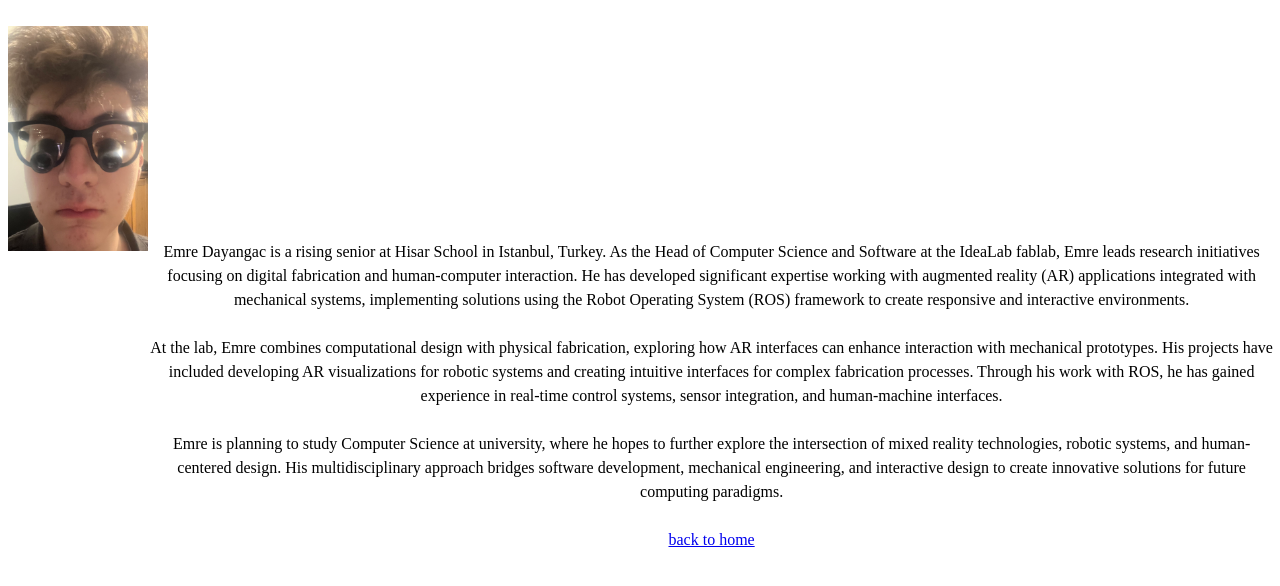
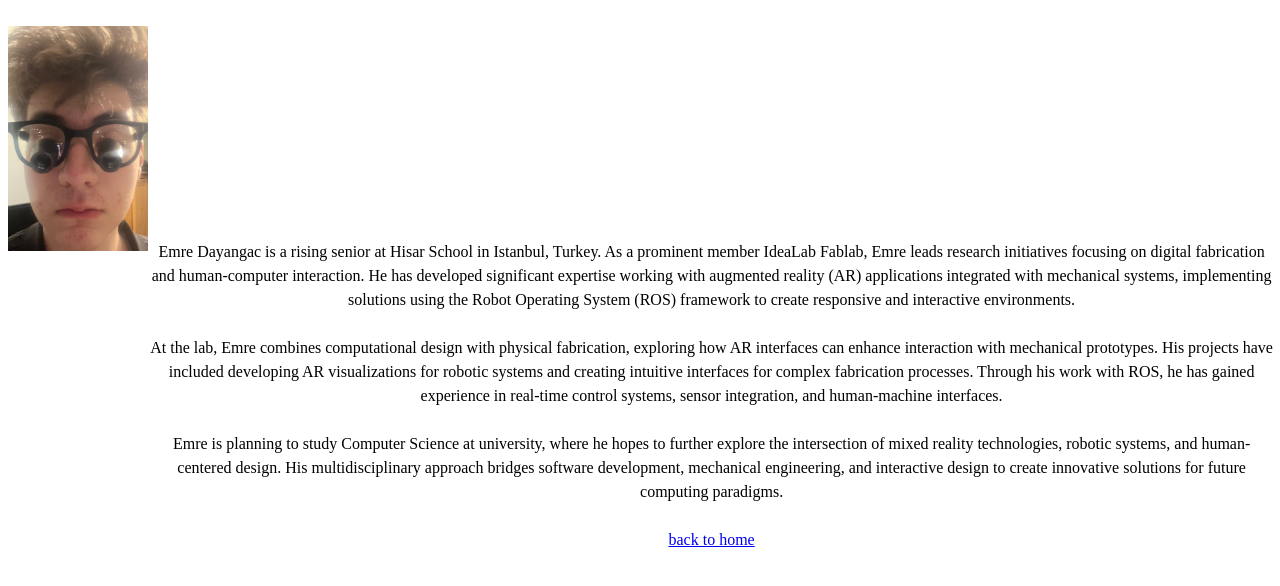
Before and after one commit to EmreDay1/website, a plain HTML site: page about.html in a window 1280 px wide. Drawn offline with Linux system fonts and the light colour scheme.

Commit message:
Update about.html

```diff
--- a/about.html
+++ b/about.html
@@ -12,7 +12,7 @@ line-height: 1.5;}
 <body>
 <br>
 <img src="pp.jpeg" alt="Image of Emre Dayangac" ALIGN="left" style="width:140px;">
-<p>Emre Dayangac is a rising senior at Hisar School in Istanbul, Turkey. As the Head of Computer Science and Software at the IdeaLab fablab, Emre leads research initiatives focusing on digital fabrication and human-computer interaction. He has developed significant expertise working with augmented reality (AR) applications integrated with mechanical systems, implementing solutions using the Robot Operating System (ROS) framework to create responsive and interactive environments.
+<p>Emre Dayangac is a rising senior at Hisar School in Istanbul, Turkey. As a prominent member IdeaLab Fablab, Emre leads research initiatives focusing on digital fabrication and human-computer interaction. He has developed significant expertise working with augmented reality (AR) applications integrated with mechanical systems, implementing solutions using the Robot Operating System (ROS) framework to create responsive and interactive environments.
 
 <br><br>
 At the lab, Emre combines computational design with physical fabrication, exploring how AR interfaces can enhance interaction with mechanical prototypes. His projects have included developing AR visualizations for robotic systems and creating intuitive interfaces for complex fabrication processes. Through his work with ROS, he has gained experience in real-time control systems, sensor integration, and human-machine interfaces.
```
